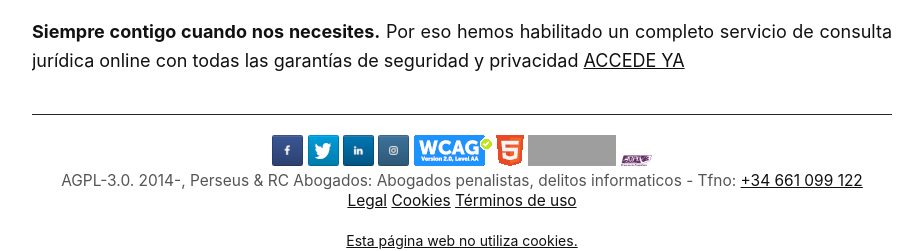
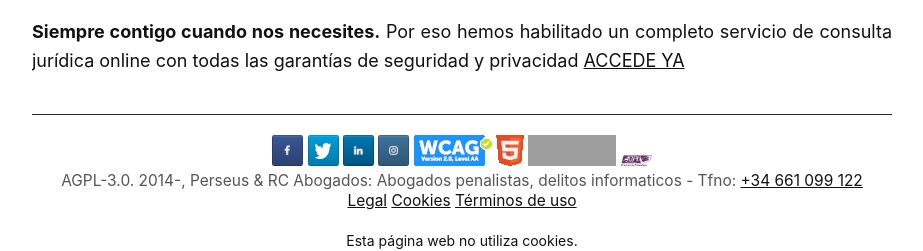
Before and after one commit to streaming10/perseusnew, a Jekyll site: the page built from index.md, in a window 1280 px wide. Shown: the part 1416-1667 px from the top of the page, without its empty margins (158-1081 px from the left). Built offline with Jekyll 4.4.1, drawn with Linux system fonts in a browser that asks for light colours; our own code applies the rules of GitHub Pages for plain Markdown files; grey boxes are pictures that could not be loaded.

Commit message:
Update default.html

```diff
--- a/_layouts/default.html
+++ b/_layouts/default.html
@@ -124,7 +124,7 @@
 	<a title="Cookies" href="/cookies">Cookies</a>
 	<a title="Términos de uso" href="/terminos">Términos de uso</a></div>
 </div><br>
-	<div style="font-size: 14px; text-align: center; "><a title="Esta página web no utiliza cookies.">Esta página web no utiliza cookies.</a>
+	<div style="font-size: 14px; text-align: center;">Esta página web no utiliza cookies.</div>
 </div>
 
 </footer>
```
